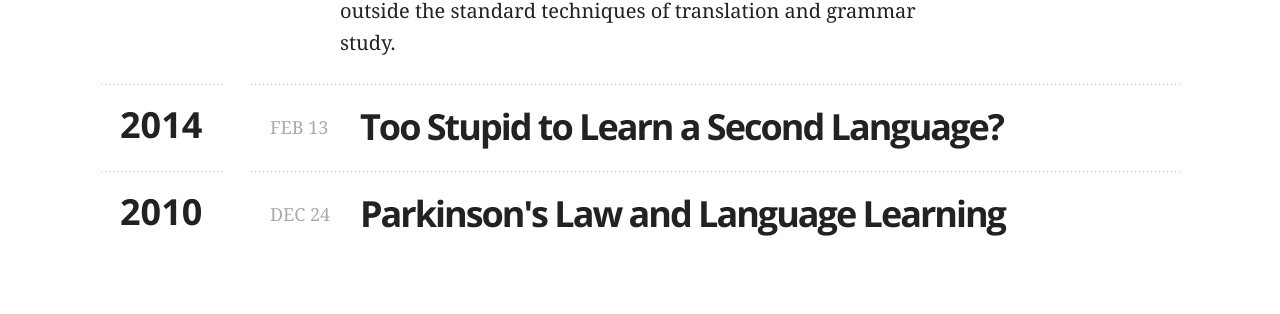
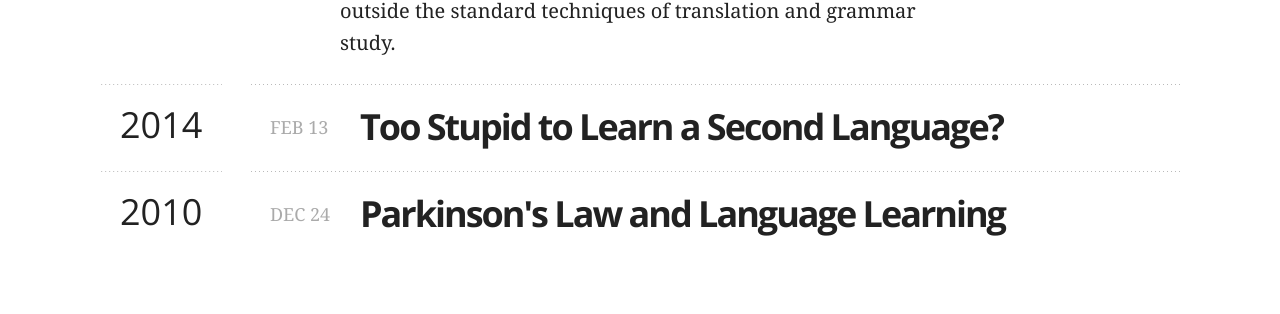
Before and after one commit to snowdj/bradonomics.github.io, a Jekyll site: the page built from _pages/langauge-learning.md, in a window 1280 px wide. Shown: the part 339-653 px from the top of the page. Built offline with Jekyll 4.4.1, drawn with Linux system fonts in a browser that asks for light colours; nearby versions of some CDN libraries.

Commit message:
Updated font weights in head.html

```diff
--- a/_includes/head.html
+++ b/_includes/head.html
@@ -15,7 +15,7 @@
   <meta http-equiv="x-dns-prefetch-control" content="on">
   <link rel="dns-prefetch" href="//fonts.googleapis.com">
   <link rel="alternate" type="application/rss+xml" title="Bradonomics" href="http://feeds.feedburner.com/bradonomics">
-  {% if page.category == "geekery" %}<link rel="stylesheet" href="//fonts.googleapis.com/css?family=Open+Sans:700|Oswald|Noto+Serif:400,400italic,700|Oxygen+Mono">{% else %}<link rel="stylesheet" href="//fonts.googleapis.com/css?family=Open+Sans:700|Oswald|Noto+Serif:400,400italic,700">{% endif %}
+  {% if page.category == "geekery" %}<link rel="stylesheet" href="//fonts.googleapis.com/css?family=Open+Sans:400,700|Oswald|Noto+Serif:400,400italic,700|Oxygen+Mono">{% else %}<link rel="stylesheet" href="//fonts.googleapis.com/css?family=Open+Sans:400,700|Oswald|Noto+Serif:400,400italic,700">{% endif %}
   <link rel="stylesheet" href="//maxcdn.bootstrapcdn.com/font-awesome/4.5.0/css/font-awesome.min.css">
   <link rel="stylesheet" href="{{ site.url }}/css/style.css">
 </head>
```
